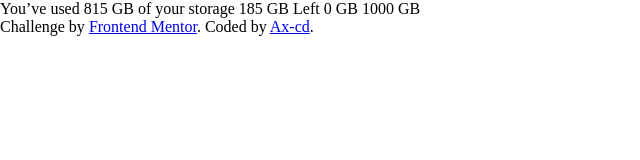
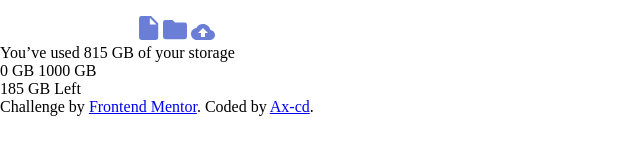
Before and after one commit to Ax-cd/fylo-data-storage-component-challenge, a plain HTML site: page index.html in a window 1280 px wide. Shown: the whole page, without its empty margins (0-640 px from the left). Drawn offline with Linux system fonts and the light colour scheme.

Commit message:
add landmarks

```diff
--- a/index.html
+++ b/index.html
@@ -8,13 +8,23 @@
     <link rel="stylesheet" href="./src/style.css">
 </head>
 <body>
-    You’ve used 815 GB of your storage
-
-    185 GB Left
-
-    0 GB
-    1000 GB
-
+    <main>
+        <div>
+            <img src="./src/images/logo.svg" alt="Fylo">
+            <img src="./src/images/icon-document.svg" alt="Document">
+            <img src="./src/images/icon-folder.svg" alt="Folder">
+            <img src="./src/images/icon-upload.svg" alt="Upload">
+        </div>
+        <div>
+            <p>You’ve used 815 GB of your storage</p>
+            <div></div>
+            0 GB
+            1000 GB
+            <div>
+                <p>185 GB Left</p>
+            </div>
+        </div>
+    </main>
     <footer class="attribution">
       Challenge by <a href="https://www.frontendmentor.io?ref=challenge" target="_blank">Frontend Mentor</a>.
       Coded by <a href="#">Ax-cd</a>.
```
